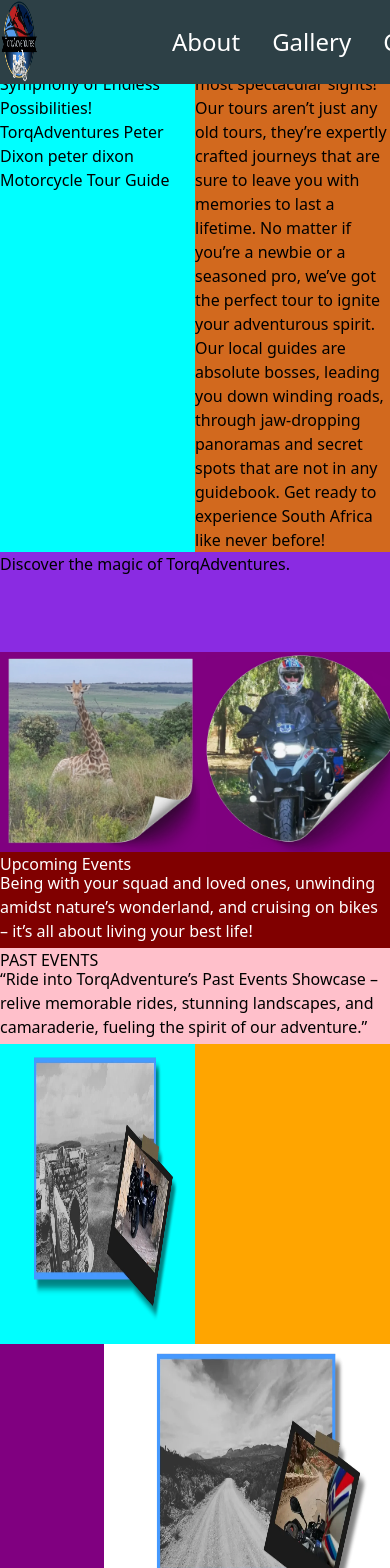
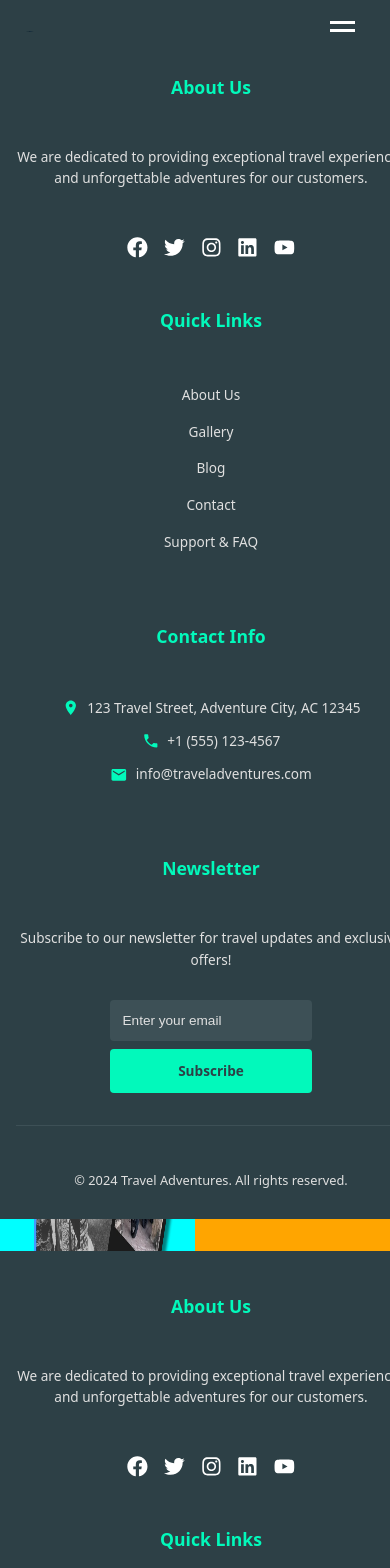
Before and after one commit to Crimescene1997/torque, a React (Vite) app: page / in a window 390 px wide. Shown: the top 1568 px of the page. Built offline with nearby package versions, Linux system fonts and the light colour scheme.

Commit message:
footer complete

```diff
--- a/package.json
+++ b/package.json
@@ -4,7 +4,7 @@
   "version": "0.0.0",
   "type": "module",
   "scripts": {
-    "dev": "vite",
+    "dev": "vite --host",
     "build": "vite build",
     "start": "npm run start",
     "lint": "eslint .",
@@ -13,6 +13,7 @@
   "dependencies": {
     "react": "^19.0.0",
     "react-dom": "^19.0.0",
+    "react-icons": "^5.5.0",
     "react-router-dom": "^7.5.0"
   },
   "devDependencies": {
--- a/src/App.jsx
+++ b/src/App.jsx
@@ -27,7 +27,7 @@
         <Route path="/support" element={<SupportPage/>}/>
         <Route path="/events" element={<EventsPage/>}/>
       </Routes>
-      {/* <FooterComponent/> */}
+      <FooterComponent/>
     </Router>
 
  </>
--- a/src/components/footer/index.jsx
+++ b/src/components/footer/index.jsx
@@ -1,12 +1,66 @@
 import styles from "./styles.module.css";
-
+import { FaFacebook, FaTwitter, FaInstagram, FaLinkedin, FaYoutube } from 'react-icons/fa';
+import { MdEmail, MdPhone, MdLocationOn } from 'react-icons/md';
+import { Link } from 'react-router-dom';
 
 export default function FooterComponent() {
   return (
-    <>
-      <div className={styles.FooterContainer}>
+    <footer className={styles.FooterContainer}>
+      <div className={styles.FooterContent}>
+        <div className={styles.FooterSection}>
+          <h3>About Us</h3>
+          <p>We are dedicated to providing exceptional travel experiences and unforgettable adventures for our customers.</p>
+          <div className={styles.SocialLinks}>
+            <a href="https://facebook.com" target="_blank" rel="noopener noreferrer"><FaFacebook /></a>
+            <a href="https://twitter.com" target="_blank" rel="noopener noreferrer"><FaTwitter /></a>
+            <a href="https://instagram.com" target="_blank" rel="noopener noreferrer"><FaInstagram /></a>
+            <a href="https://linkedin.com" target="_blank" rel="noopener noreferrer"><FaLinkedin /></a>
+            <a href="https://youtube.com" target="_blank" rel="noopener noreferrer"><FaYoutube /></a>
+          </div>
+        </div>
 
+        <div className={styles.FooterSection}>
+          <h3>Quick Links</h3>
+          <ul>
+            <li><Link to="/about">About Us</Link></li>
+            <li><Link to="/gallery">Gallery</Link></li>
+            <li><Link to="/blog">Blog</Link></li>
+            <li><Link to="/contact">Contact</Link></li>
+            <li><Link to="/support">Support & FAQ</Link></li>
+          </ul>
+        </div>
+
+        <div className={styles.FooterSection}>
+          <h3>Contact Info</h3>
+          <ul className={styles.ContactInfo}>
+            <li>
+              <MdLocationOn className={styles.Icon} />
+              <span>123 Travel Street, Adventure City, AC 12345</span>
+            </li>
+            <li>
+              <MdPhone className={styles.Icon} />
+              <span>+1 (555) 123-4567</span>
+            </li>
+            <li>
+              <MdEmail className={styles.Icon} />
+              <span>info@traveladventures.com</span>
+            </li>
+          </ul>
+        </div>
+
+        <div className={styles.FooterSection}>
+          <h3>Newsletter</h3>
+          <p>Subscribe to our newsletter for travel updates and exclusive offers!</p>
+          <form className={styles.NewsletterForm}>
+            <input type="email" placeholder="Enter your email" />
+            <button type="submit">Subscribe</button>
+          </form>
+        </div>
       </div>
-    </>
+
+      <div className={styles.FooterBottom}>
+        <p>&copy; 2024 Travel Adventures. All rights reserved.</p>
+      </div>
+    </footer>
   );
 }
--- a/src/components/footer/styles.module.css
+++ b/src/components/footer/styles.module.css
@@ -1,104 +1,201 @@
 .FooterContainer {
-  position: absolute;
-  height: 400px;
-  width: 100%;
   background-color: #2d4046;
-  bottom: 0;
-  left: 0;
-  display: flex;
+    color: white;
+    padding: 1rem 1rem 1rem;
+    position: fixed;
+    bottom: 0;
+    left: 0;
+    width: 100%;
+    z-index: 1;
 }
 
-.LeftContent {
-  width: 33%;
-  height: 100%;
+.FooterContent {
+  max-width: 1200px;
+  margin: 0 auto;
+  display: grid;
+  grid-template-columns: repeat(4, 1fr);
+  gap: 2rem;
+}
+
+.FooterSection {
   display: flex;
   flex-direction: column;
-  align-items: center;
-  justify-content: center;
-  color: white;
+  gap: 1rem;
 }
 
-.LogoContainer {
-  width: 50%;
+.FooterSection h3 {
+  color: #02f9bb;
+  font-size: 1.2rem;
+  margin-bottom: 1rem;
 }
 
-.LeftTextContainer {
-  margin-left: 20px;
-  width: 100%;
-  margin-top: 10px;
-  line-height: 1.5;
+.FooterSection p {
+  line-height: 1.6;
+  color: #e0e0e0;
+  font-size: 0.9rem;
 }
 
-.Logo {
-  width: 100%;
-  height: 100%;
-  object-fit: contain;
+.SocialLinks {
+  display: flex;
+  gap: 1rem;
+  margin-top: 1rem;
 }
 
-.MiddleContent {
-  width: 33%;
-  height: 100%;
-  /* background-color: blue; */
-  display: flex;
+.SocialLinks a {
   color: white;
+  font-size: 1.5rem;
+  transition: color 0.3s ease;
 }
 
-.MiddleLeftContent {
-  width: 60%;
-  height: 100%;
-  /* background-color: red; */
-  display: flex;
-  padding-top: 45px;
-  flex-direction: column;
-  /* justify-content: center; */
+.SocialLinks a:hover {
+  color: #02f9bb;
 }
 
-.MiddleImage {
-  width: 100%;
-  height: 50%;
-  object-fit: fill;
+.FooterSection ul {
+  list-style: none;
+  padding: 0;
 }
 
-.MiddleRightContent {
-  width: 40%;
-  height: 100%;
-  margin-left: 20px;
-  /* background-color: yellow; */
+.FooterSection ul li {
+  margin-bottom: 0.8rem;
+}
+
+.FooterSection ul li a {
+  color: #e0e0e0;
+  text-decoration: none;
+  transition: color 0.3s ease;
+  font-size: 0.9rem;
+}
+
+.FooterSection ul li a:hover {
+  color: #02f9bb;
+}
+
+.ContactInfo li {
+  display: flex;
+  align-items: center;
+  gap: 0.5rem;
+  color: #e0e0e0;
+  font-size: 0.9rem;
+}
+
+.Icon {
+  color: #02f9bb;
+  font-size: 1.2rem;
+}
+
+.NewsletterForm {
   display: flex;
   flex-direction: column;
-  padding-top: 40px
-  /* align-items: center; */
-  /* justify-content: center; */
+  gap: 0.5rem;
 }
 
-.MiddleRightContentText {
+.NewsletterForm input {
+  padding: 0.8rem;
+  border: none;
+  border-radius: 4px;
+  background-color: #3d5056;
   color: white;
+  font-size: 0.9rem;
 }
 
-.RightContent {
-  width: 33%;
-  height: 100%;
-  /* background-color: green; */
-  display: flex;
-  color: white;
-  flex-direction: column;
-  align-items: center;
-  justify-content: center;
+.NewsletterForm input::placeholder {
+  color: #e0e0e0;
 }
 
-.RightTextContainer {
-  width: 50%;
-  height: 100%;
-  display: flex;
-  flex-direction: column;
-  align-items: center;
-  justify-content: center;
+.NewsletterForm button {
+  padding: 0.8rem;
+  border: none;
+  border-radius: 4px;
+  background-color: #02f9bb;
+  color: #2d4046;
+  font-weight: 600;
+  cursor: pointer;
+  transition: background-color 0.3s ease;
+  font-size: 0.9rem;
 }
 
-.RightButton {
-  width: 30%;
-  height: 10%;
-  border-radius: 10px;
-  color: white;
-  background-color: red;
+.NewsletterForm button:hover {
+  background-color: #00d9a3;
 }
+
+.FooterBottom {
+  max-width: 1200px;
+  margin: 2rem auto 0;
+  padding-top: 2rem;
+  border-top: 1px solid #3d5056;
+  text-align: center;
+  color: #e0e0e0;
+  font-size: 0.8rem;
+}
+
+@media screen and (max-width: 1024px) {
+  .FooterContent {
+    grid-template-columns: repeat(2, 1fr);
+    gap: 1.5rem;
+  }
+
+  .FooterContainer {
+    padding: 3rem 1.5rem 1rem;
+  }
+}
+
+@media screen and (max-width: 768px) {
+  .FooterContent {
+    grid-template-columns: 1fr;
+    gap: 2rem;
+  }
+
+  .FooterContainer {
+    padding: 2rem 1rem 1rem;
+    position: relative;
+    margin-top: 2rem;
+  }
+
+  .FooterSection {
+    text-align: center;
+  }
+
+  .SocialLinks {
+    justify-content: center;
+  }
+
+  .ContactInfo li {
+    justify-content: center;
+  }
+
+  .NewsletterForm {
+    max-width: 300px;
+    margin: 0 auto;
+  }
+
+  .FooterSection h3 {
+    font-size: 1.1rem;
+  }
+
+  .FooterSection p,
+  .FooterSection ul li a,
+  .ContactInfo li,
+  .NewsletterForm input,
+  .NewsletterForm button {
+    font-size: 0.85rem;
+  }
+}
+
+@media screen and (max-width: 480px) {
+  .FooterContainer {
+    padding: 1.5rem 1rem 1rem;
+  }
+
+  .FooterContent {
+    gap: 1.5rem;
+  }
+
+  .SocialLinks a {
+    font-size: 1.3rem;
+  }
+
+  .Icon {
+    font-size: 1.1rem;
+  }
+}
--- a/src/components/navbar/index.jsx
+++ b/src/components/navbar/index.jsx
@@ -1,25 +1,35 @@
 import styles from "./styles.module.css";
 import LogoImage from "../../assets/assetsLandingPage/companylogo.png";
 import { Link } from "react-router-dom";
+import { useState } from "react";
 
 export default function NavbarComponent () {
+    const [isOpen, setIsOpen] = useState(false);
+
+    const toggleMenu = () => {
+        setIsOpen(!isOpen);
+    };
+
     return(
         <>
         <div className={styles.MainContainer}>
             <div className={styles.LogoContainer}>
-            <Link to="/">
-            <img className={styles.Logo} src={LogoImage}/>
-            </Link>
-
+                <Link to="/">
+                    <img className={styles.Logo} src={LogoImage} alt="Logo"/>
+                </Link>
             </div>
-            <div className={styles.LinkContainer}>
-            <Link to="/about" className={styles.Links} >About</Link>
-            <Link to="/gallery" className={styles.Links} >Gallery</Link>
-            <Link to="/contact" className={styles.Links} >Contact</Link>
-            <Link to="/blog"  className={styles.Links} >Blog</Link>
-            <Link to="/support"  className={styles.Links} >Support & FAQ</Link>
-            <Link to="/events"  className={styles.EventLink} > Book a Tour</Link>
-
+            <div className={`${styles.LinkContainer} ${isOpen ? styles.active : ''}`}>
+                <Link to="/about" className={styles.Links} onClick={() => setIsOpen(false)}>About</Link>
+                <Link to="/gallery" className={styles.Links} onClick={() => setIsOpen(false)}>Gallery</Link>
+                <Link to="/contact" className={styles.Links} onClick={() => setIsOpen(false)}>Contact</Link>
+                <Link to="/blog" className={styles.Links} onClick={() => setIsOpen(false)}>Blog</Link>
+                <Link to="/support" className={styles.Links} onClick={() => setIsOpen(false)}>Support & FAQ</Link>
+                <Link to="/events" className={styles.EventLink} onClick={() => setIsOpen(false)}>Book a Tour</Link>
+            </div>
+            <div className={styles.HamburgerIcon} onClick={toggleMenu}>
+                <div></div>
+                <div></div>
+                <div></div>
             </div>
         </div>
         </>
--- a/src/components/navbar/styles.module.css
+++ b/src/components/navbar/styles.module.css
@@ -11,8 +11,12 @@
 }
 
 .LogoContainer {
-  width: 10%;
+  margin-left: 20px;
+  width: 5%;
   height: 100%;
+  display: flex;
+  justify-content: center;
+  align-items: center;
 }
 
 .Logo {
@@ -33,15 +37,17 @@
 .LinkContainer {
   text-decoration: none;
 }
+
 .EventLink {
   text-decoration: none;
-  padding: 0.5rem 1rem;
+  padding: 10px;
   color: white;
   border-radius: 4px;
   font-weight: 500;
-  background-color: #02f9bb;
-  font-size: x-large;
+  background-color: #4599FE;
+  font-size: 16px;
 }
+
 .Links {
   text-decoration: none;
   justify-content: center;
@@ -49,5 +55,56 @@
   padding: 0.5rem 1rem;
   color: white;
   font-weight: 500;
-  font-size: x-large;
+  font-size: 16px;
 }
+
+.HamburgerIcon {
+  display: none;
+  cursor: pointer;
+  padding: 10px;
+}
+
+.HamburgerIcon div {
+  width: 25px;
+  height: 3px;
+  background-color: white;
+  margin: 5px;
+  transition: all 0.3s ease;
+}
+
+@media screen and (max-width: 768px) {
+  .HamburgerIcon {
+    margin-top: 6px;
+    display: block;
+    margin-right: 20px;
+  }
+
+
+
+  .LinkContainer {
+    position: fixed;
+    right: -120%;
+    top: 10%;
+    height: 90vh;
+    width: 100%;
+    background-color: #2d4046;
+    flex-direction: column;
+    transition: 0.3s;
+    /* padding: 20px; */
+  }
+
+  .LinkContainer.active {
+    right: 0;
+  }
+
+  .EventLink{
+    width: 80%;
+    text-align: center;
+  }
+
+  .Links{
+    margin: 10px 0;
+    width: 100%;
+    text-align: center;
+  }
+}
--- a/src/pages/landingPage/index.jsx
+++ b/src/pages/landingPage/index.jsx
@@ -1,11 +1,12 @@
 
 import LandingComponent from "../../components/landingComponent";
-
+import FooterComponent from "../../components/footer";
 export default function LandingPage () {
     return (
         <>
 
         <LandingComponent/>
+        <FooterComponent/>
         </>
     )
 }
```
Also changed, not shown: src/pages/blogPage/index.jsx (+42 -5 lines), src/pages/blogPage/styles.module.css (+38 -0 lines), 1 other file (tests, documents, lock files or other folders).
